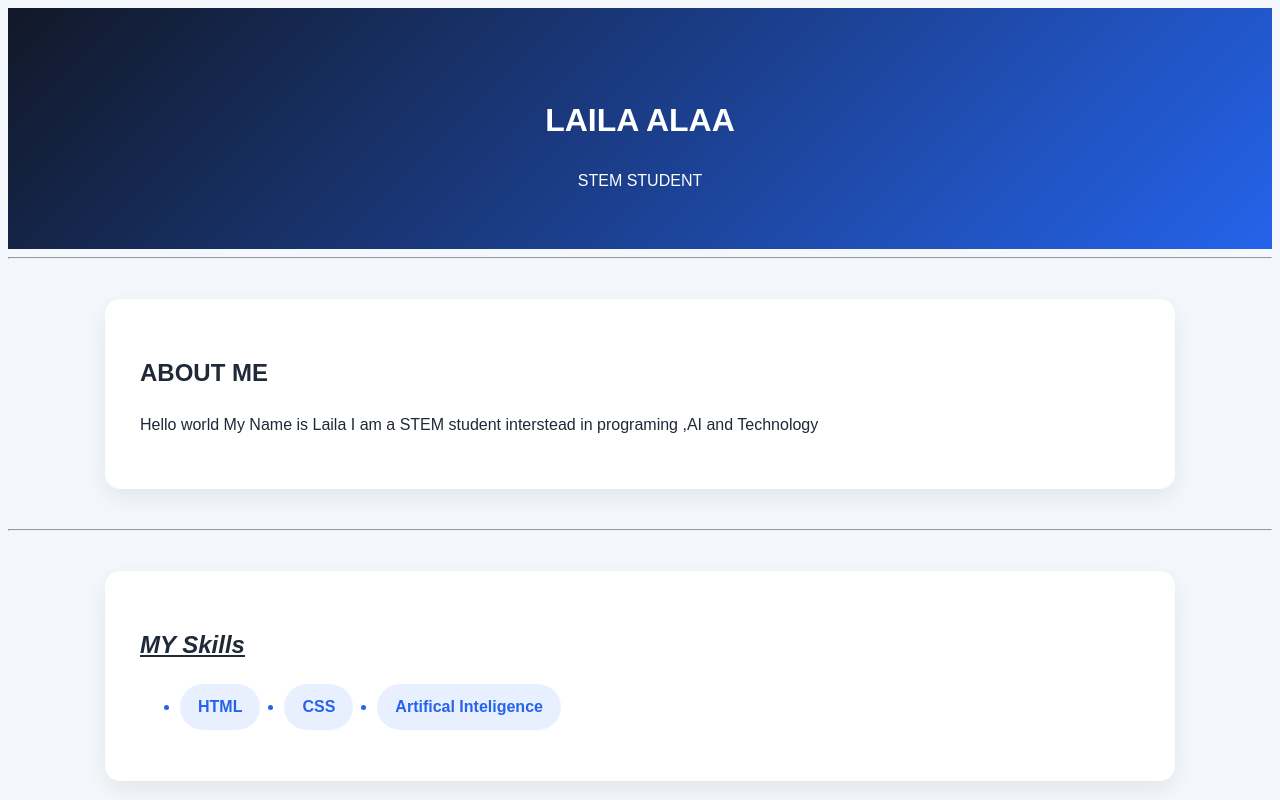
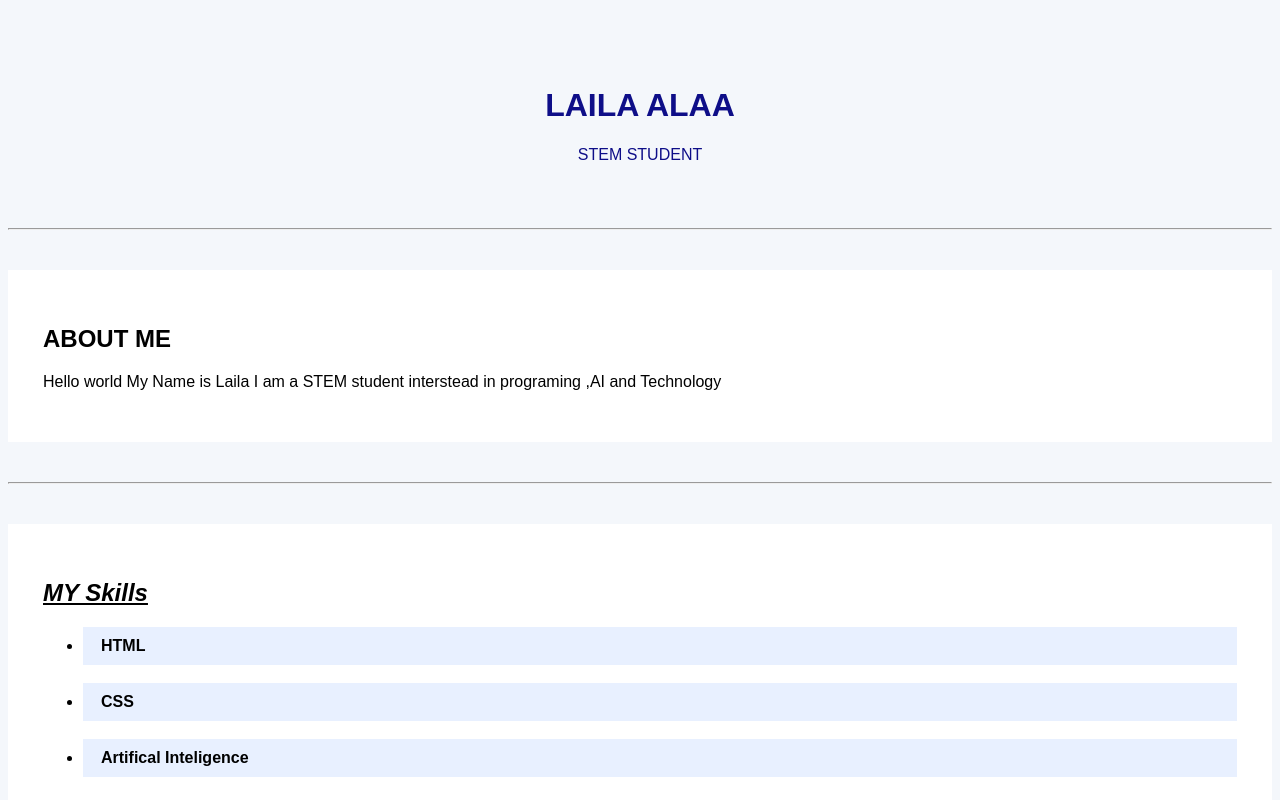
Before and after one commit to lailaalaa417/-placeholder-, a plain HTML site: page index.html in a window 1280 px wide. Shown: the top 800 px of the page. Drawn offline with Linux system fonts and the light colour scheme; a script that the page names is missing.

Commit message:
Add files via upload

```diff
--- a/style.css
+++ b/style.css
@@ -1,35 +1,31 @@
 body{font-family: Arial, Helvetica, sans-serif;
 background-color:#f4f7fb;
-color: #1f2937;
-line-height: 1.6;
+
 }
 
 header{
-    background:linear-gradient(135deg,#111827,#2563eb);
-    color: white;
+
+    color: rgb(14, 14, 136);
     text-align: center;
     padding: 40px 10px;
-    border: #111827;
 }
-head h1 {font-size: 48px;
+head h1 {font-size: 50px;
     margin-bottom: 10px;
 }
 section{
-    max-width: 1000px;
+
     margin: 40px auto;
     padding: 35px;
     background: white;
-    border-radius: 15px;
-    box-shadow: 0 8px 25px rgba(0, 0, 0, 0.08);
-}
-ul{display: flex;
-flex-wrap: wrap;
-gap: 12px
+
 
 }
+
+
+
 li{background:#e8f0ff;
-    color: #2563eb;
+
     padding:10px 18px  ;
-    border-radius:25px ;
+
     font-weight: bold;
 }
```
